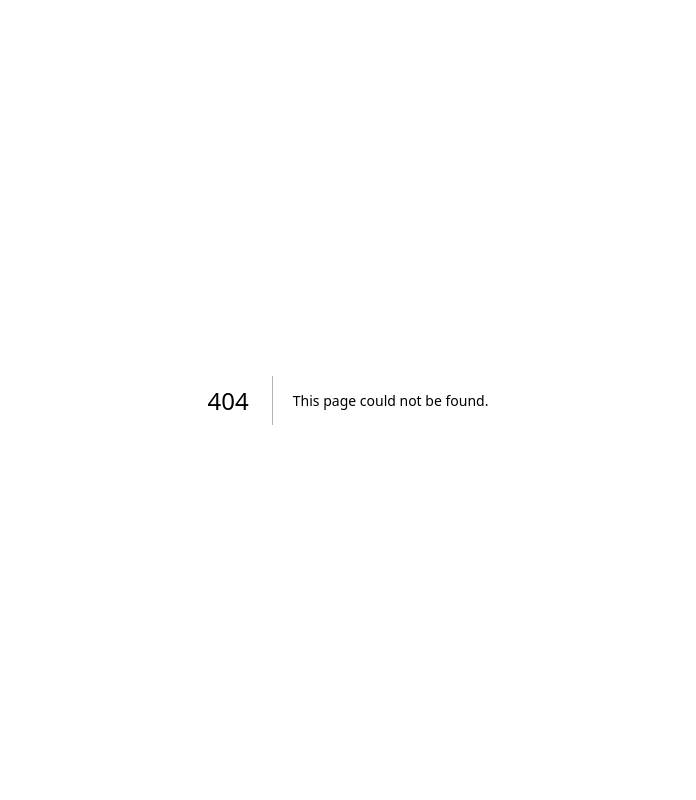
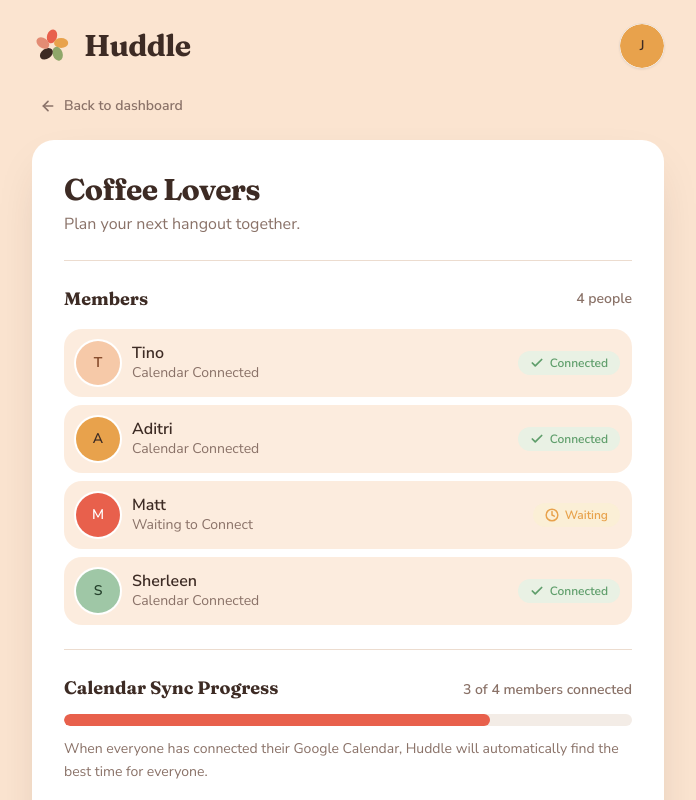
Before and after one commit to patissherie/conure, a Next.js app: page /group-dashboard in a window 1280 px wide. Before the commit this address had no page. Shown: the top 800 px of the page, without its empty margins (292-988 px from the left). Built offline with nearby package versions, Linux system fonts and the light colour scheme.

Commit message:
implemented group dashboard frontend

```diff
--- /dev/null
+++ b/app/group-dashboard/page.tsx
@@ -0,0 +1,88 @@
+import { ArrowLeft, Sparkles } from 'lucide-react'
+import { HuddleLogo } from '../../src/components/huddle-logo'
+import { MemberList, type Member } from '../../src/components/member-list'
+import { SyncProgress } from '../../src/components/sync-progress'
+import { MemberAvatar } from '../../src/components/member-avatar'
+import Link from "next/link"
+
+const members: Member[] = [
+  { name: 'Tino', connected: true },
+  { name: 'Aditri', connected: true },
+  { name: 'Matt', connected: false },
+  { name: 'Sherleen', connected: true },
+]
+
+export default function GroupDashboardPage() {
+  const connectedCount = members.filter((m) => m.connected).length
+  const everyoneConnected = connectedCount === members.length
+
+  return (
+    <div className="min-h-dvh bg-background text-foreground">
+        <header className="mx-auto flex max-w-2xl items-center justify-between px-5 py-6">
+        <div className="flex items-center gap-3">
+            <HuddleLogo className="h-10 w-10" />
+            <span className="font-serif text-3xl font-bold tracking-tight text-foreground">
+            Huddle
+            </span>
+        </div>
+
+        <div className="flex h-11 w-11 items-center justify-center overflow-hidden rounded-full bg-card shadow-sm ring-1 ring-border">
+            <MemberAvatar name="Jamie" index={1} className="h-11 w-11 text-sm" />
+        </div>
+        </header>
+
+      <main className="mx-auto w-full max-w-2xl px-5 pb-16">
+        <Link
+        href="/dashboard"
+        className="mb-5 inline-flex items-center gap-2 rounded-full px-2 py-1 text-sm font-semibold text-muted-foreground transition-colors hover:text-foreground"
+        >
+        <ArrowLeft className="h-4 w-4" strokeWidth={2.5} />
+        Back to dashboard
+        </Link>
+
+        <div className="rounded-3xl bg-card p-6 shadow-[0_20px_50px_-20px_rgba(61,43,36,0.25)] sm:p-8">
+          <header className="mb-6">
+            <h1 className="font-serif text-3xl font-bold tracking-tight text-balance">
+              Coffee Lovers
+            </h1>
+            <p className="mt-1 text-muted-foreground">Plan your next hangout together.</p>
+          </header>
+
+          <div className="my-6 h-px bg-border" />
+
+          <section aria-labelledby="members-title" className="flex flex-col gap-4">
+            <div className="flex items-center justify-between">
+              <h2 id="members-title" className="font-serif text-lg font-bold text-foreground">
+                Members
+              </h2>
+              <span className="text-sm font-semibold text-muted-foreground">
+                {members.length} people
+              </span>
+            </div>
+            <MemberList members={members} />
+          </section>
+
+          <div className="my-6 h-px bg-border" />
+
+          <SyncProgress connected={connectedCount} total={members.length} />
+
+          <div className="mt-8 flex flex-col items-center gap-3">
+            <button
+              type="button"
+              disabled={!everyoneConnected}
+              className="inline-flex w-full items-center justify-center gap-2 rounded-2xl bg-primary px-6 py-4 text-base font-bold text-primary-foreground shadow-[0_12px_24px_-8px_rgba(232,96,76,0.6)] transition-all hover:brightness-105 active:scale-[0.99] disabled:cursor-not-allowed disabled:bg-primary/40 disabled:text-primary-foreground/80 disabled:shadow-none"
+            >
+              <Sparkles className="h-5 w-5" strokeWidth={2.5} />
+              Find Our Time
+            </button>
+            {!everyoneConnected && (
+              <p className="text-sm text-muted-foreground">
+                Waiting for everyone to connect their calendars.
+              </p>
+            )}
+          </div>
+        </div>
+      </main>
+    </div>
+  )
+}
--- a/app/layout.tsx
+++ b/app/layout.tsx
@@ -15,8 +15,9 @@ const nunitoSans = Nunito_Sans({
 });
 
 export const metadata: Metadata = {
-  title: "Sign in to Huddle",
-  description: "Plan your next group hangout with Huddle.",
+  title: "Huddle",
+  description:
+  "Huddle helps friends automatically find a time when everyone is available using Google Calendar, then decide what to do together."
 };
 
 export const viewport: Viewport = {
--- a/src/components/dashboard-home.tsx
+++ b/src/components/dashboard-home.tsx
@@ -8,21 +8,21 @@ const GROUPS: Group[] = [
   {
     name: "Coffee Lovers",
     members: 5,
-    avatars: ["/avatars/a1.png", "/avatars/a2.png", "/avatars/a3.png", "/avatars/a4.png"],
+    memberNames: ["Tino", "Aditri", "Matt", "Sherleen"],
     stage: "finding",
     message: "3 of 5 members submitted availability.",
   },
   {
     name: "Friday Fun",
     members: 6,
-    avatars: ["/avatars/a5.png", "/avatars/a6.png", "/avatars/a1.png", "/avatars/a3.png"],
+    memberNames: ["Tino", "Aditri", "Matt", "Sherleen"],
     stage: "voting",
     message: "Everyone is free! Time to vote on an activity.",
   },
   {
     name: "Foodies",
     members: 4,
-    avatars: ["/avatars/a2.png", "/avatars/a4.png", "/avatars/a6.png"],
+    memberNames: ["Tino", "Aditri", "Sherleen"],
     stage: "confirmed",
     message: "Hangout confirmed for Friday at 7:00 PM.",
   },
@@ -37,7 +37,7 @@ export function DashboardHome() {
 
       <section className="mt-10">
         <h1 className="text-pretty font-serif text-3xl font-bold text-foreground sm:text-4xl">
-          Good afternoon, Jamie{" "}
+          Good afternoon, Matt{" "}
           <span role="img" aria-label="waving hand">
             👋
           </span>
--- a/src/components/dashboard-nav.tsx
+++ b/src/components/dashboard-nav.tsx
@@ -1,5 +1,5 @@
-import Image from "next/image"
 import { HuddleLogo } from "@/src/components/huddle-logo"
+import { MemberAvatar } from "@/src/components/member-avatar"
 
 export function DashboardNav() {
   return (
@@ -11,14 +11,11 @@ export function DashboardNav() {
       <button
         type="button"
         aria-label="Open your profile"
-        className="relative h-11 w-11 overflow-hidden rounded-full ring-2 ring-card shadow-sm transition-transform hover:scale-105"
+        className="transition-transform hover:scale-105"
       >
-        <Image
-          src="/avatars/matt.png"
-          alt="Matt's avatar"
-          fill
-          sizes="44px"
-          className="object-cover"
+        <MemberAvatar
+          name="Matt"
+          className="h-11 w-11 text-sm shadow-sm ring-2 ring-card"
         />
       </button>
     </header>
--- a/src/components/group-card.tsx
+++ b/src/components/group-card.tsx
@@ -1,9 +1,13 @@
-import Image from "next/image"
+import Link from "next/link"
 import { ChevronRight } from "lucide-react"
+import { MemberAvatar } from "@/src/components/member-avatar"
 
 type Stage = "finding" | "waiting" | "voting" | "confirmed"
 
-const STAGE_STYLES: Record<Stage, { label: string; dot: string; badge: string }> = {
+const STAGE_STYLES: Record<
+  Stage,
+  { label: string; dot: string; badge: string }
+> = {
   finding: {
     label: "Finding availability",
     dot: "bg-[#5F9E6B]",
@@ -29,7 +33,7 @@ const STAGE_STYLES: Record<Stage, { label: string; dot: string; badge: string }>
 export type Group = {
   name: string
   members: number
-  avatars: string[]
+  memberNames: string[]
   stage: Stage
   message: string
 }
@@ -38,42 +42,53 @@ export function GroupCard({ group }: { group: Group }) {
   const stage = STAGE_STYLES[group.stage]
 
   return (
-    <a
-      href="#"
+    <Link
+      href="/group-dashboard"
       className="group flex items-center gap-4 rounded-3xl bg-card p-5 shadow-[0_12px_30px_-18px_rgba(61,43,36,0.45)] ring-1 ring-black/[0.03] transition-all hover:-translate-y-0.5 hover:shadow-[0_18px_38px_-18px_rgba(61,43,36,0.5)]"
     >
       <div className="min-w-0 flex-1">
         <div className="flex flex-wrap items-center gap-x-3 gap-y-2">
-          <h3 className="font-serif text-xl font-bold text-foreground">{group.name}</h3>
+          <h3 className="font-serif text-xl font-bold text-foreground">
+            {group.name}
+          </h3>
+
           <span
             className={`inline-flex items-center gap-1.5 rounded-full px-2.5 py-1 text-xs font-semibold ${stage.badge}`}
           >
-            <span className={`h-1.5 w-1.5 rounded-full ${stage.dot}`} aria-hidden="true" />
+            <span
+              className={`h-1.5 w-1.5 rounded-full ${stage.dot}`}
+              aria-hidden="true"
+            />
             {stage.label}
           </span>
         </div>
 
         <div className="mt-3 flex items-center gap-3">
           <div className="flex -space-x-2">
-            {group.avatars.slice(0, 4).map((src, i) => (
-              <span
-                key={i}
-                className="relative h-7 w-7 overflow-hidden rounded-full ring-2 ring-card"
-              >
-                <Image src={src} alt="" fill sizes="28px" className="object-cover" />
-              </span>
+            {group.memberNames.slice(0, 4).map((name, index) => (
+              <MemberAvatar
+                key={name}
+                name={name}
+                index={index}
+                className="h-7 w-7 text-xs"
+              />
             ))}
           </div>
-          <span className="text-sm font-medium text-muted-foreground">{group.members} members</span>
+
+          <span className="text-sm font-medium text-muted-foreground">
+            {group.members} members
+          </span>
         </div>
 
-        <p className="mt-3 text-sm leading-relaxed text-muted-foreground">{group.message}</p>
+        <p className="mt-3 text-sm leading-relaxed text-muted-foreground">
+          {group.message}
+        </p>
       </div>
 
       <ChevronRight
         className="h-5 w-5 shrink-0 text-muted-foreground/60 transition-transform group-hover:translate-x-0.5 group-hover:text-primary"
         aria-hidden="true"
       />
-    </a>
+    </Link>
   )
 }
--- /dev/null
+++ b/src/components/member-avatar.tsx
@@ -0,0 +1,42 @@
+import { cn } from '@/lib/utils'
+
+const PALETTE = [
+  { bg: '#F6C9A8', fg: '#7a3d1d' },
+  { bg: '#E8A24C', fg: '#3d2b24' },
+  { bg: '#E8604C', fg: '#ffffff' },
+  { bg: '#9FC7A6', fg: '#25412c' },
+  { bg: '#D8B4E2', fg: '#3d2b24' },
+]
+
+function initials(name: string) {
+  return name
+    .split(' ')
+    .map((part) => part[0])
+    .slice(0, 2)
+    .join('')
+    .toUpperCase()
+}
+
+export function MemberAvatar({
+  name,
+  index = 0,
+  className,
+}: {
+  name: string
+  index?: number
+  className?: string
+}) {
+  const color = PALETTE[index % PALETTE.length]
+  return (
+    <span
+      aria-hidden="true"
+      className={cn(
+        'flex items-center justify-center rounded-full font-semibold ring-2 ring-card',
+        className,
+      )}
+      style={{ backgroundColor: color.bg, color: color.fg }}
+    >
+      {initials(name)}
+    </span>
+  )
+}
--- /dev/null
+++ b/src/components/member-list.tsx
@@ -0,0 +1,39 @@
+import { Check, Clock } from 'lucide-react'
+import { MemberAvatar } from '@/src/components/member-avatar'
+
+export type Member = {
+  name: string
+  connected: boolean
+}
+
+export function MemberList({ members }: { members: Member[] }) {
+  return (
+    <ul className="flex flex-col gap-2">
+      {members.map((member, index) => (
+        <li
+          key={member.name}
+          className="flex items-center gap-3 rounded-2xl bg-secondary/70 p-3"
+        >
+          <MemberAvatar name={member.name} index={index} className="h-11 w-11 text-sm" />
+          <div className="flex-1">
+            <p className="font-semibold leading-tight text-foreground">{member.name}</p>
+            <p className="text-sm text-muted-foreground">
+              {member.connected ? 'Calendar Connected' : 'Waiting to Connect'}
+            </p>
+          </div>
+          {member.connected ? (
+            <span className="inline-flex items-center gap-1.5 rounded-full bg-[#E9F1E4] px-3 py-1 text-xs font-semibold text-[#5F9E6B]">
+                <Check className="h-3.5 w-3.5" strokeWidth={3} />
+                Connected
+            </span>
+            ) : (
+            <span className="inline-flex items-center gap-1.5 rounded-full bg-[#FBEFD6] px-3 py-1 text-xs font-semibold text-[#E8A24C]">
+                <Clock className="h-3.5 w-3.5" strokeWidth={2.5} />
+                Waiting
+            </span>
+            )}
+        </li>
+      ))}
+    </ul>
+  )
+}
--- /dev/null
+++ b/src/components/sync-progress.tsx
@@ -0,0 +1,41 @@
+export function SyncProgress({
+  connected,
+  total,
+}: {
+  connected: number
+  total: number
+}) {
+  const percent = total === 0 ? 0 : Math.round((connected / total) * 100)
+
+  return (
+    <section aria-labelledby="sync-progress-title" className="flex flex-col gap-3">
+      <div className="flex items-baseline justify-between">
+        <h2 id="sync-progress-title" className="font-serif text-lg font-bold text-foreground">
+          Calendar Sync Progress
+        </h2>
+        <span className="text-sm font-semibold text-muted-foreground">
+          {connected} of {total} members connected
+        </span>
+      </div>
+
+      <div
+        className="h-3 w-full overflow-hidden rounded-full bg-muted"
+        role="progressbar"
+        aria-valuenow={connected}
+        aria-valuemin={0}
+        aria-valuemax={total}
+        aria-label={`${connected} of ${total} members connected`}
+      >
+        <div
+          className="h-full rounded-full bg-primary transition-all duration-500"
+          style={{ width: `${percent}%` }}
+        />
+      </div>
+
+      <p className="text-sm leading-relaxed text-muted-foreground">
+        When everyone has connected their Google Calendar, Huddle will automatically find the best
+        time for everyone.
+      </p>
+    </section>
+  )
+}
```
